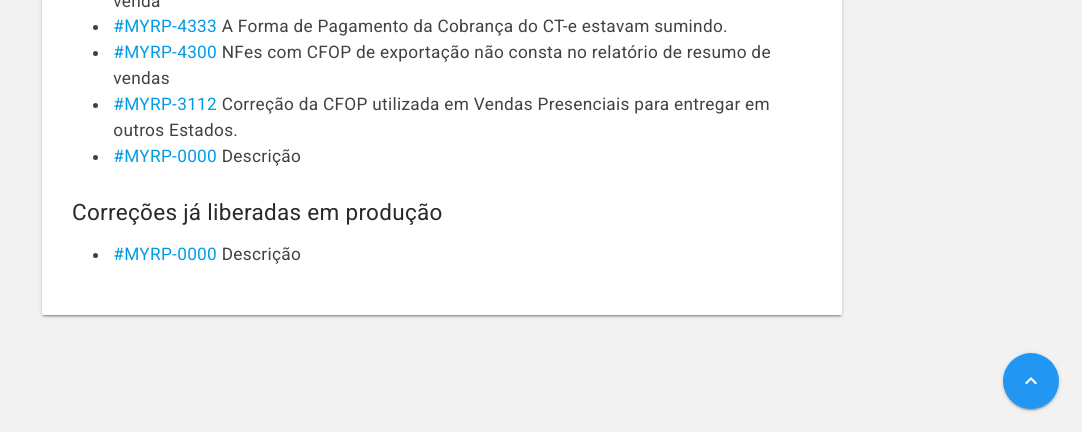
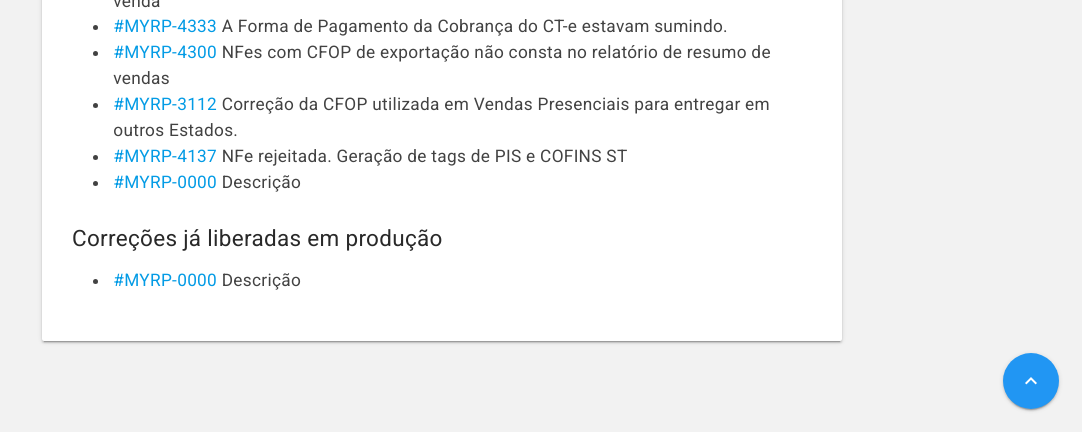
Before and after one commit to myrp-maicon/changelog-myrp, a Jekyll site: the page built from docs/myrp/19.07.01.md, in a window 1280 px wide, cut to the strip 468-900 px from the top of the page. Shown: the whole strip, without its empty margins (198-1280 px from the left). Built offline with Jekyll 4.4.1, drawn with Linux system fonts in a browser that asks for light colours; nearby versions of some CDN libraries; our own code applies the rules of GitHub Pages for plain Markdown files; the repository's description, which GitHub fills in, is left out.

Commit message:
MYRP-4137 - NFe rejeitada. Geração de tags de PIS e COFINS ST

```diff
--- a/docs/myrp/19.07.01.md
+++ b/docs/myrp/19.07.01.md
@@ -9,6 +9,7 @@
 * [#MYRP-4333](https://devmyrp.atlassian.net/browse/MYRP-4333) A Forma de Pagamento da Cobrança do CT-e estavam sumindo.
 * [#MYRP-4300](https://devmyrp.atlassian.net/browse/MYRP-4300) NFes com CFOP de exportação não consta no relatório de resumo de vendas
 * [#MYRP-3112](https://devmyrp.atlassian.net/browse/MYRP-3112) Correção da CFOP utilizada em Vendas Presenciais para entregar em outros Estados.
+* [#MYRP-4137](https://devmyrp.atlassian.net/browse/MYRP-4137) NFe rejeitada. Geração de tags de PIS e COFINS ST
 * [#MYRP-0000](https://devmyrp.atlassian.net/browse/MYRP-0000) Descrição
 
 
```
